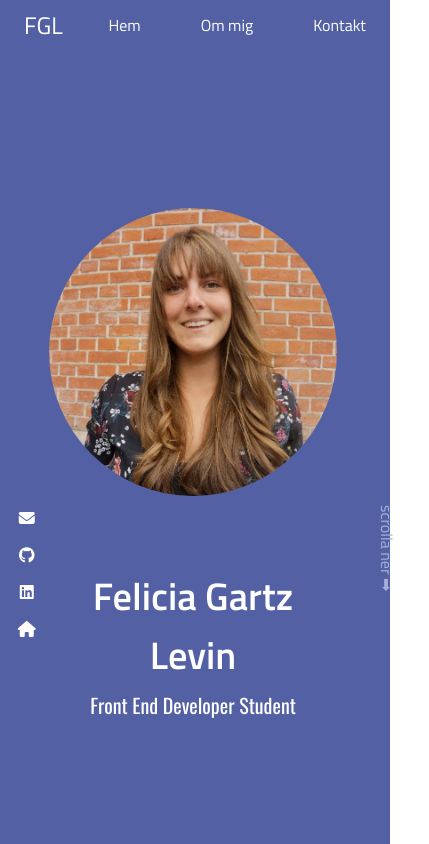
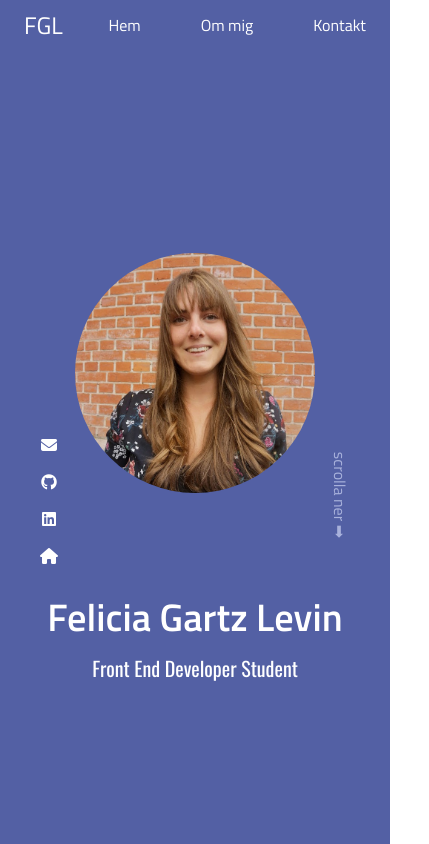
Before and after one commit to FeliciaGartzLevin/feliciagl-CV, a plain HTML site: page index.html in a window 390 px wide. Shown: the top 844 px of the page, 429 px wide, since content can reach past the window. Drawn offline with nearby package versions, Linux system fonts and the light colour scheme.

Commit message:
har trixat rätt med positionering och vh på mobile

```diff
--- a/index.html
+++ b/index.html
@@ -43,7 +43,7 @@
                 </section>
                 <section class="header-section">
                     <div class="profile-pic">
-                        <img class="profile-pic" src="assets/profilbild.jpg" alt="profilbild av Felicia Gartz Levin" width="300px">
+                        <img class="profile-pic" src="assets/profilbild.jpg" alt="profilbild av Felicia Gartz Levin">
                     </div>
                     <div class="header-text">
                             <h1>Felicia Gartz Levin</h1>
--- a/scss/_layout.scss
+++ b/scss/_layout.scss
@@ -1,24 +1,15 @@
 
 
-
-// .social-icons-top{
-//     display: flex;
-//     flex-direction: column;
-
-
-//     a:hover{
-//         background-color: transparent;
-//     }
-// }
 
 // "Sidan ska gå att zooma in och zooma ut, utan att layouten
 // "tappar det"/slutar fungera (Ctrl/Cmd + och – i webbläsaren)."
 // fungerar väl sådär. fråga Mikko på fredag
 
-
+// skit i denna grid, flexa mitten-section
+// och position relative på sidelementen
 .top-container{
-    position: inherit;
-    top: 50vh;
+    position: relative;
+    top: 400px;
     display: grid;
     grid-template-columns: 0.2fr 1fr 0.2fr;
     grid-template-rows: 10vh 10vh;
@@ -27,14 +18,46 @@
     "social-icons . scroll";
 }
 
+
+@media(max-width: 679.9px){
+
+
+    .top-container{
+        position: relative;
+        top: 30vh;
+        display: grid;
+        grid-template-columns: 1fr ;
+        grid-template-rows: 2fr;
+        grid-template-areas:
+        "header-section";
+    }
+
+    .social-icons{
+        position: absolute;
+        display: inline;
+        top: 180px;
+        left: 1.5rem;
+    }
+
+    .scroll{
+        position: absolute;
+        top: 230px;
+        right: 0;
+    }
+
+    .header-section{
+        gap: 6rem 0;
+    }
+
+}
+
 .social-icons{
     grid-area: social-icons;
-    margin-left: 10%;
     ul{
         display: flex;
         flex-direction: column;
         align-items: center;
-        gap: 0.8rem;
+        gap: 0.8rem 0;
     }
 }
 
@@ -43,10 +66,14 @@
     flex-direction: column;
     justify-content: center;
     grid-area: header-section;
-    gap: 4rem;
     text-align: center;
-    padding-left: 15px;
 }
+@media(max-width: 679.9px){
+    .header-section{
+        gap: 5.5rem;
+    }
+}
+
 
 .scroll{
     grid-area: scroll;
--- a/scss/main.scss
+++ b/scss/main.scss
@@ -35,15 +35,22 @@ li{
 }
 
 header{
-    // background-image: url('../assets/pears.jpg'), linear-gradient(rgba(83, 96, 164, 0.8), rgba(83, 96, 164, 0.8));
     background-color: $navbar-color;
     background-position: center;
     background-size: cover;
     position: relative;
-    width: 100%;
-    min-height: 100vh;
+    width: auto;
+    min-height: 800px;
     background-repeat: no-repeat;
 }
+
+@media(max-width: 500px){
+    header{
+        height: 100vh;
+    }
+
+}
+
 .nav-logo{
     font-size: 1.5rem;
 }
@@ -52,6 +59,15 @@ img.profile-pic{
     border-radius: 50%;
     width: 18rem;
     height: 18rem;
+}
+
+@media(max-width: 679.9px){
+
+    img.profile-pic{
+        width: 15rem;
+        height: 15rem;
+        border-radius: 50%;
+    }
 }
 
 .header-text{
@@ -94,11 +110,10 @@ a.social-links{
     text-transform: lowercase;
     color: $lighter-navbar-color;
     width: 100px;
-    overflow: hidden;
 
-    //     & p{
-    //         word-break: keep-all;
-    //     }
+        & p{
+            word-break: keep-all;
+        }
 
     // &:after{
     //     content: '➡';
```
Also changed, not shown: css/main.css.
